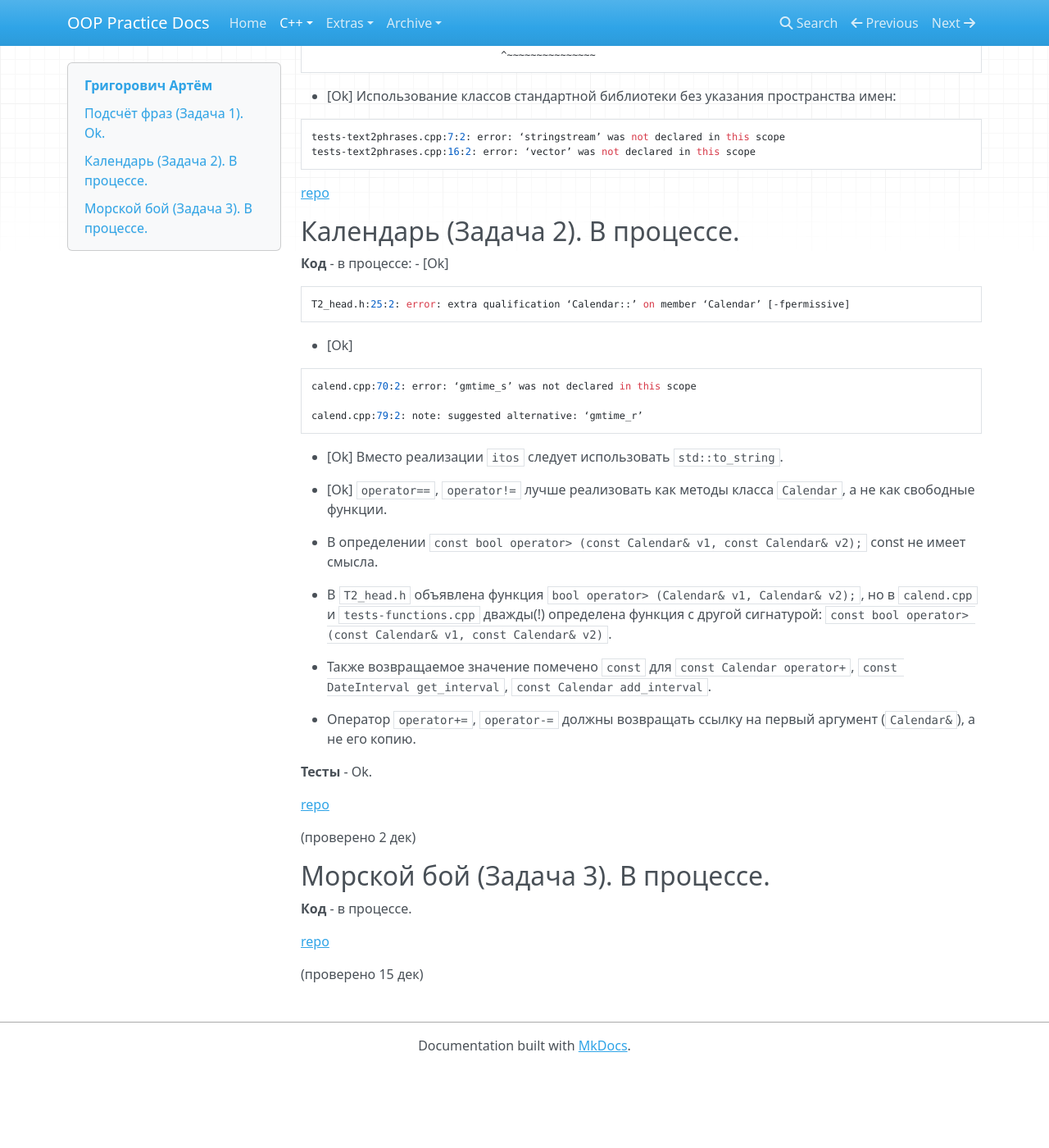
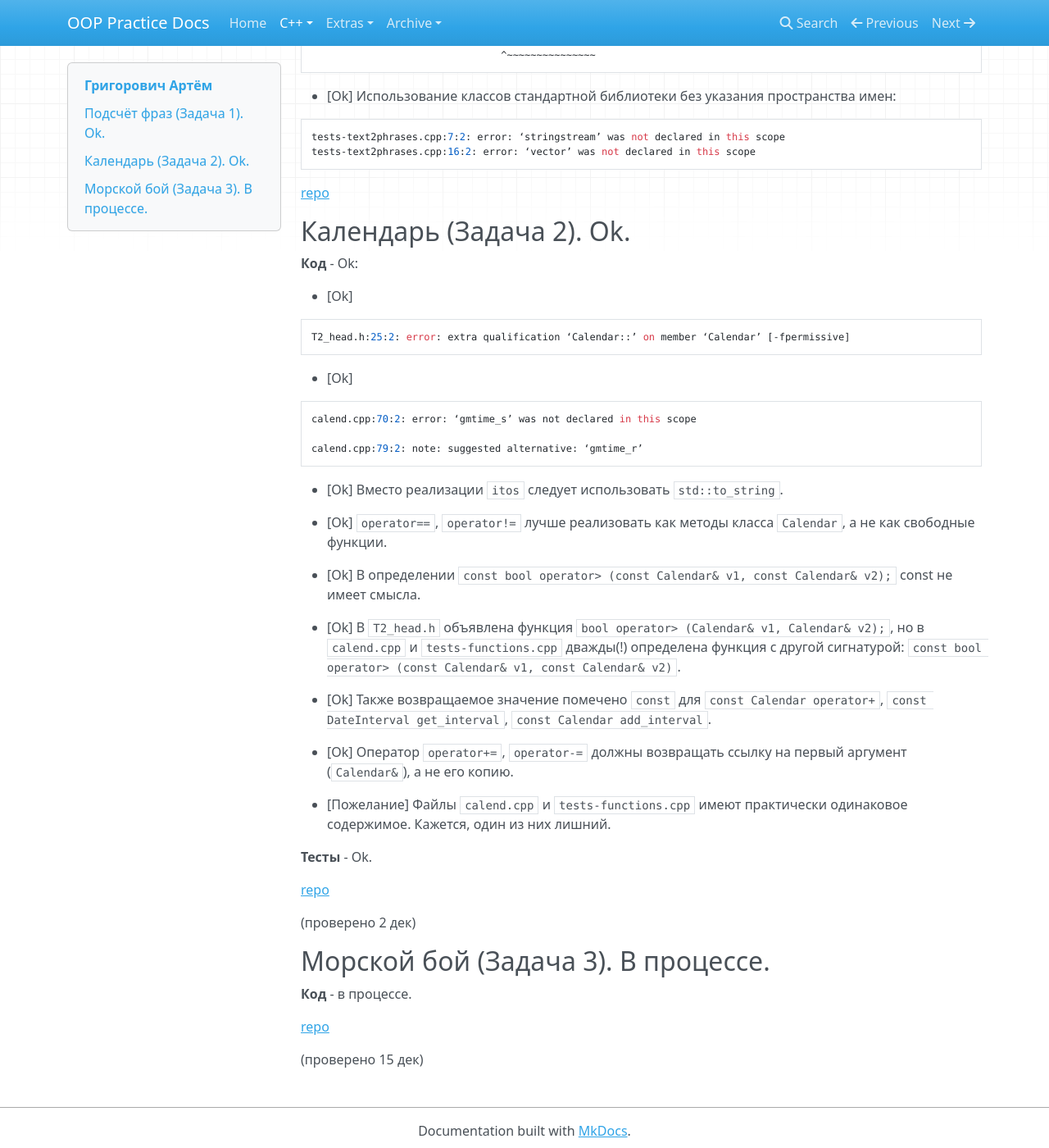
Before and after one commit to avoronkov/oop, an MkDocs documentation site: the page built from docs/2017.cpp/results/grigorovich.md, in a window 1280 px wide and 1400 px high, scrolled down 860 px. Shown: the whole window at 82% size. Built offline with MkDocs 1.6.1, drawn with Linux system fonts in a browser that asks for light colours; nearby versions of some CDN libraries; old or Windows-style settings are respelled for this version of MkDocs; before the commit the page ends 2163 px from its top, so only the background shows below that.

Commit message:
update results

````diff
--- a/docs/2017.cpp/results/grigorovich.md
+++ b/docs/2017.cpp/results/grigorovich.md
@@ -50,9 +50,10 @@ tests-text2phrases.cpp:16:2: error: ‘vector’ was not declared in this scope
 
 [repo](https://bitbucket.org/grigorovich_oop/phrases.git)
 
-## Календарь (Задача 2). В процессе.
+## Календарь (Задача 2). Ok.
 
-**Код** - в процессе:
+**Код** - Ok:
+
 - [Ok]
 ```
 T2_head.h:25:2: error: extra qualification ‘Calendar::’ on member ‘Calendar’ [-fpermissive]
@@ -68,14 +69,17 @@ calend.cpp:79:2: note: suggested alternative: ‘gmtime_r’
 
 - [Ok] `operator==`, `operator!=` лучше реализовать как методы класса `Calendar`, а не как свободные функции.
 
-- В определении `const bool operator> (const Calendar& v1, const Calendar& v2);` const не имеет смысла.
+- [Ok] В определении `const bool operator> (const Calendar& v1, const Calendar& v2);` const не имеет смысла.
 
-- В `T2_head.h` объявлена функция `bool operator> (Calendar& v1, Calendar& v2);`,
+- [Ok] В `T2_head.h` объявлена функция `bool operator> (Calendar& v1, Calendar& v2);`,
 но в `calend.cpp` и `tests-functions.cpp` дважды(!) определена функция с другой сигнатурой: `const bool operator> (const Calendar& v1, const Calendar& v2)`.
 
-- Также возвращаемое значение помечено `const` для `const Calendar operator+`, `const DateInterval get_interval`, `const Calendar add_interval`.
+- [Ok] Также возвращаемое значение помечено `const` для `const Calendar operator+`, `const DateInterval get_interval`, `const Calendar add_interval`.
 
-- Оператор `operator+=`, `operator-=` должны возвращать ссылку на первый аргумент (`Calendar&`), а не его копию.
+- [Ok] Оператор `operator+=`, `operator-=` должны возвращать ссылку на первый аргумент (`Calendar&`), а не его копию.
+
+- [Пожелание] Файлы `calend.cpp` и `tests-functions.cpp` имеют практически одинаковое содержимое.
+Кажется, один из них лишний.
 
 **Тесты** - Ok.
 
````
Also changed, not shown: docs/2017.cpp/results.md (+5 -1 lines), docs/2017.cpp/results/petin.md (+8 -0 lines).
